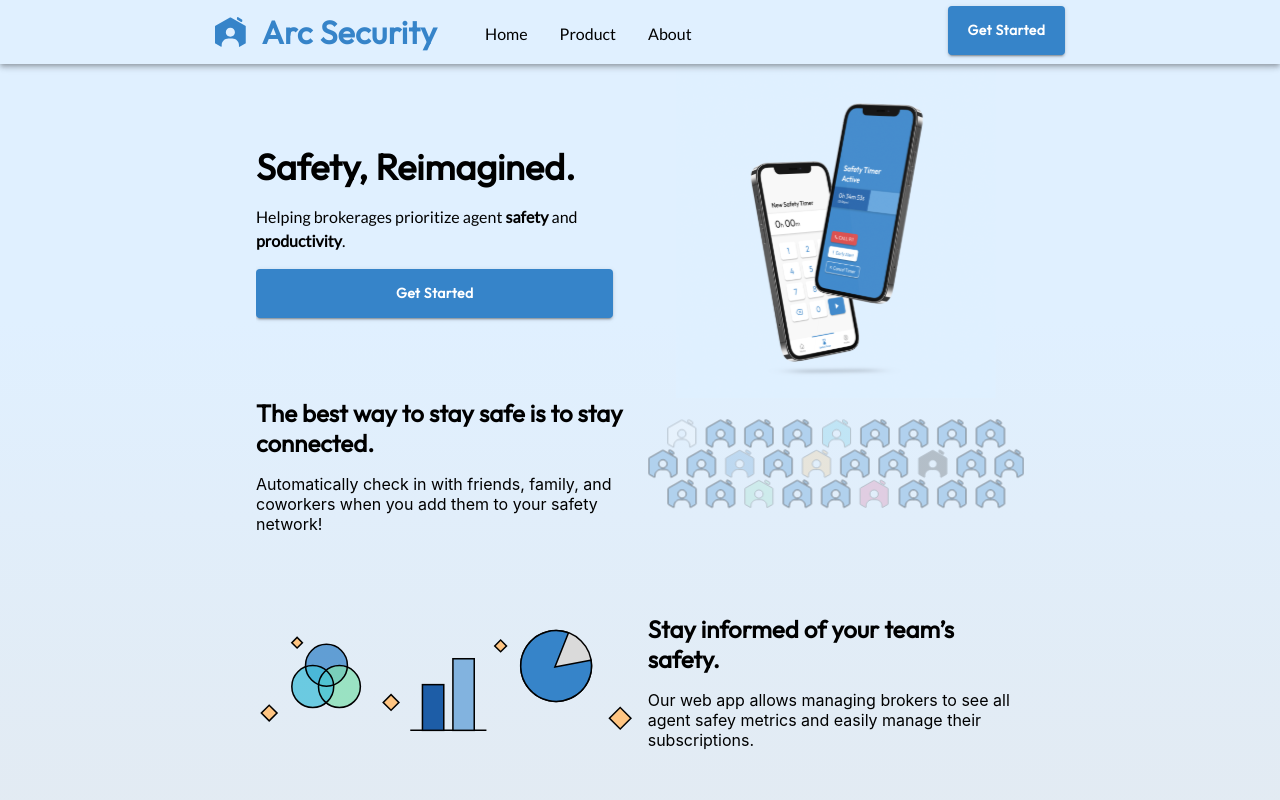
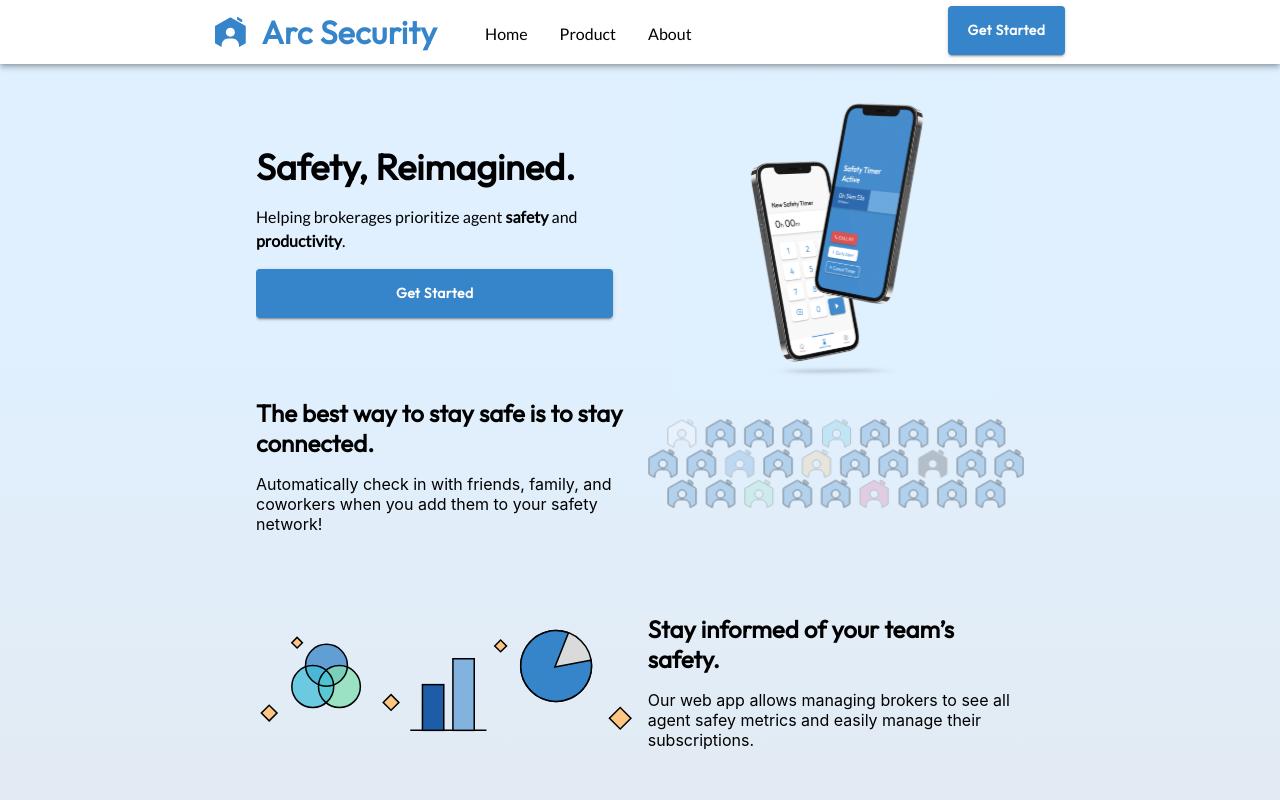
Before and after one commit to arc-securitas/webapp, a React (Create React App) app: page / in a window 1280 px wide. Shown: the top 800 px of the page. Built offline with nearby package versions, Linux system fonts and the light colour scheme; a web font is replaced by a local one.

Commit message:
Color swap?

```diff
--- a/src/components/Header.js
+++ b/src/components/Header.js
@@ -125,7 +125,7 @@ export default function Header(props) {
                 position: 'sticky',
                 top: 0,
                 width: '100%',
-                backgroundColor: '#E0F0FF',
+                backgroundColor: '#FFFFFF',
 
                 '@media screen and (min-width: 768px)': {
                     alignItems: 'center',
```
